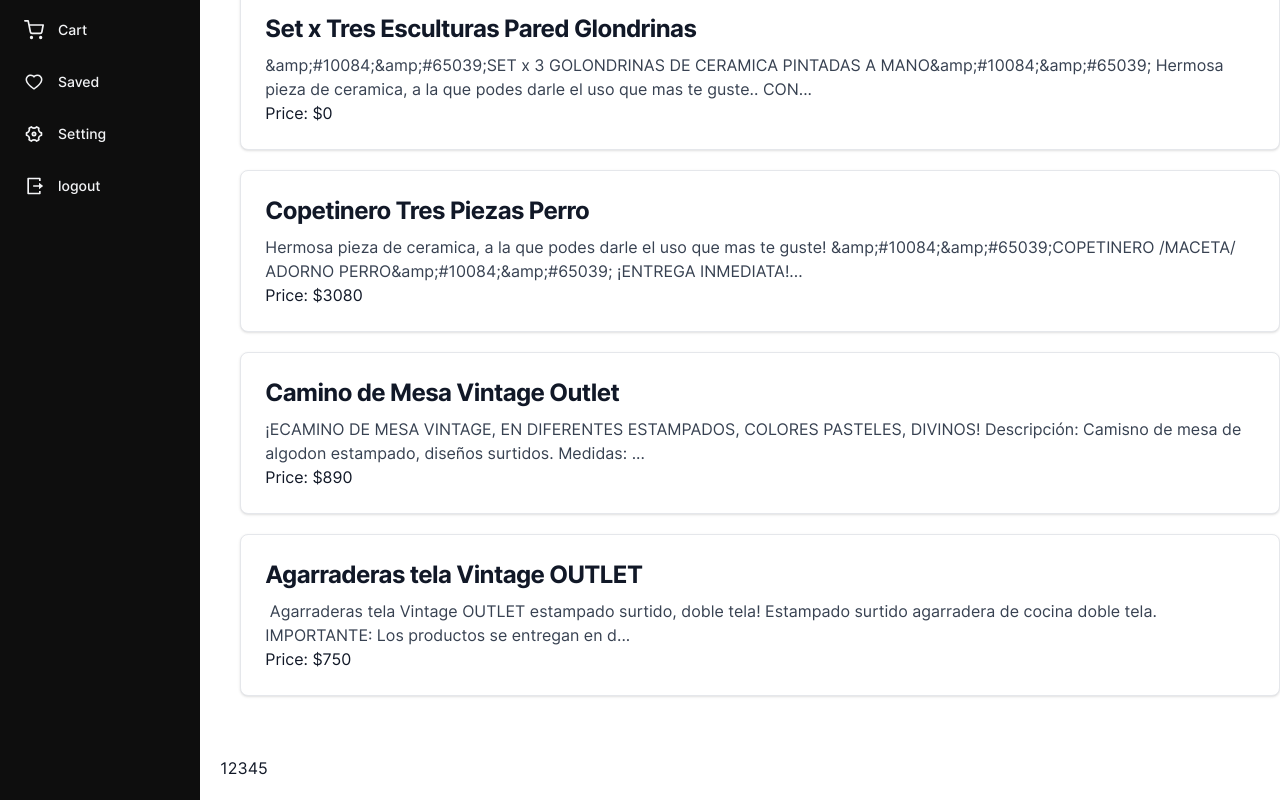
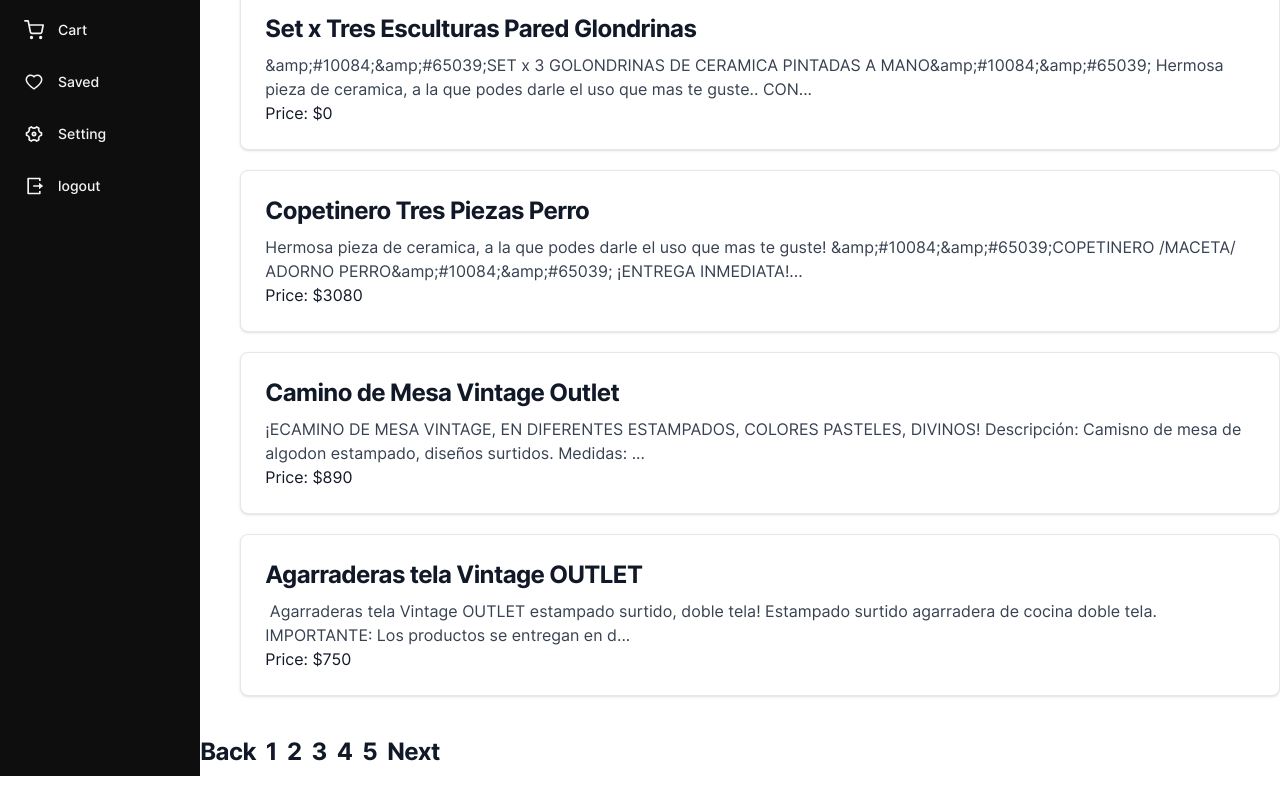
Before and after one commit to jackgris/goscrapy-front, a React (Vite) app: page / in a window 1280 px wide. Shown: the part 314-1114 px from the top of the page. After the commit the page ends 1090 px from the top, so only its background shows below. Built offline with nearby package versions, Linux system fonts and the light colour scheme.

Commit message:
add: back and next buttons on pagination

```diff
--- a/src/components/PaginationComponent.tsx
+++ b/src/components/PaginationComponent.tsx
@@ -7,7 +7,9 @@ interface PaginationProperties {
 	onChangePage: (page: number) => void
 }
 
-const STYLE = 'p-5'
+const STYLE = 'space-x-2.5  mb-2 text-2xl font-bold tracking-tight'
+const STYLE_BUTTON =
+	'hover:bg-gray-100 dark:bg-gray-800 dark:border-gray-700 dark:hover:bg-gray-700 active:text-black disabled:text-gray-900'
 
 const PaginationComponent: FC<PaginationProperties> = ({
 	currentPage,
@@ -24,12 +26,24 @@ const PaginationComponent: FC<PaginationProperties> = ({
 		{ length: totalPages },
 		(_, index) => index + add
 	)
+	const START = 0
+	const END = totalPages + add
 
 	return (
 		<div className={`${STYLE}`}>
+			<button
+				className={`${STYLE_BUTTON}`}
+				type='button'
+				key={START}
+				onClick={(): void => onChangePage(currentPage - add)}
+				disabled={currentPage === add}
+			>
+				Back
+			</button>
 			{pages.map(
 				(page: number): JSX.Element => (
 					<button
+						className={`${STYLE_BUTTON}`}
 						type='button'
 						key={page}
 						onClick={(): void => onChangePage(page)}
@@ -39,6 +53,15 @@ const PaginationComponent: FC<PaginationProperties> = ({
 					</button>
 				)
 			)}
+			<button
+				className={`${STYLE_BUTTON}`}
+				type='button'
+				key={END}
+				onClick={(): void => onChangePage(currentPage + add)}
+				disabled={currentPage === totalPages}
+			>
+				Next
+			</button>
 		</div>
 	)
 }
```
